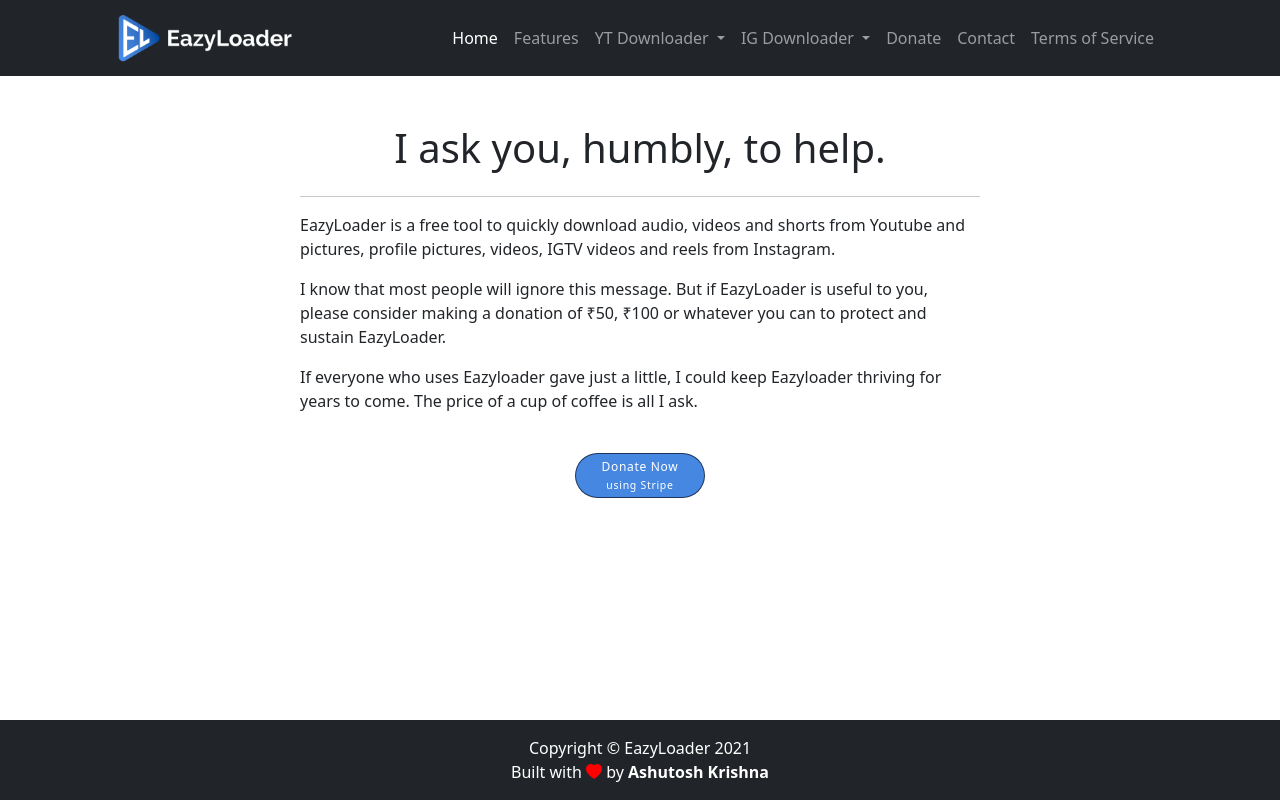
After one commit to ashutoshkrris/EazyLoader, a Flask app: page /donate in a window 1280 px wide. The commit adds this page. Run offline with Flask 2, Linux system fonts and the light colour scheme; some libraries are stand-ins or nearby versions.

Commit message:
Add Donate Button

```diff
--- a/core/routes.py
+++ b/core/routes.py
@@ -207,3 +207,8 @@
 @app.route("/tos")
 def tos():
     return render_template('tos.html', title='Terms of Service')
+
+
+@app.route("/donate")
+def donate():
+    return render_template('donate.html', title='Make your donation now')
--- a/core/static/css/custom.css
+++ b/core/static/css/custom.css
@@ -17,3 +17,81 @@
     width: 60%;
   }
 }
+
+a:link {
+  text-decoration: none;
+}
+
+a:hover {
+  text-decoration: none;
+}
+
+.bn54 {
+  position: relative;
+  outline: none;
+  text-decoration: none;
+  border-radius: 50px;
+  display: flex;
+  justify-content: center;
+  align-items: center;
+  cursor: pointer;
+  text-decoration: none;
+  height: 45px;
+  width: 130px;
+  opacity: 1;
+  background-color: #4687e2;
+  border: 1px solid rgba(0, 0, 0, 0.6);
+}
+
+.bn54 .bn54span {
+  color: #ffffff;
+  font-size: 12px;
+  font-weight: 500;
+  letter-spacing: 0.7px;
+  text-decoration: none;
+}
+
+.bn54:hover {
+  animation: bn54rotate 0.7s ease-in-out both;
+}
+
+.bn54:hover .bn54span {
+  animation: bn54storm 0.7s ease-in-out both;
+  animation-delay: 0.06s;
+}
+
+@keyframes bn54rotate {
+  0% {
+    transform: rotate(0deg) translate3d(0, 0, 0);
+  }
+  25% {
+    transform: rotate(3deg) translate3d(0, 0, 0);
+  }
+  50% {
+    transform: rotate(-3deg) translate3d(0, 0, 0);
+  }
+  75% {
+    transform: rotate(1deg) translate3d(0, 0, 0);
+  }
+  100% {
+    transform: rotate(0deg) translate3d(0, 0, 0);
+  }
+}
+
+@keyframes bn54storm {
+  0% {
+    transform: translate3d(0, 0, 0) translateZ(0);
+  }
+  25% {
+    transform: translate3d(4px, 0, 0) translateZ(0);
+  }
+  50% {
+    transform: translate3d(-3px, 0, 0) translateZ(0);
+  }
+  75% {
+    transform: translate3d(2px, 0, 0) translateZ(0);
+  }
+  100% {
+    transform: translate3d(0, 0, 0) translateZ(0);
+  }
+}
--- a/core/templates/base.html
+++ b/core/templates/base.html
@@ -164,6 +164,14 @@
             <li class="nav-item">
               <a
                 class="nav-link"
+                id="donatelink"
+                href="{{url_for('donate')}}"
+                >Donate</a
+              >
+            </li>
+            <li class="nav-item">
+              <a
+                class="nav-link"
                 id="contactlink"
                 href="{{url_for('index')}}#contact"
                 >Contact</a
@@ -252,6 +260,13 @@
         }
         document.getElementById("contactlink").classList.add("active");
       };
+      document.getElementById("donatelink").onclick = function () {
+        var links = document.getElementsByClassName("nav-link");
+        for (var i = 0; i < links.length; i++) {
+          links[i].classList.remove("active");
+        }
+        document.getElementById("donatelink").classList.add("active");
+      };
     </script>
   </body>
 </html>
--- /dev/null
+++ b/core/templates/donate.html
@@ -0,0 +1,79 @@
+{% extends "base.html" %} {% block title %}{{title}}{% endblock title %} {%
+block meta_tags %}
+<meta
+  name="description"
+  content="A free tool to quickly download audio, videos and shorts from Youtube and pictures, profile pictures, videos, IGTV videos and reels from Instagram"
+/>
+<meta property="og:title" content="{{title}} | EazyLoader" />
+<meta property="og:url" content="{{request.url}}" />
+<meta
+  property="og:description"
+  content="A free tool to quickly download audio, videos and shorts from Youtube and pictures, profile pictures, videos, IGTV videos and reels from Instagram"
+/>
+<meta
+  property="og:image"
+  content="{{ url_for('static', filename='assets/logo.png') }}"
+/>
+<meta name="twitter:card" content="summary_large_image" />
+<meta name="twitter:site" content="@" />
+<meta name="twitter:title" content="{{title}} | EazyLoader" />
+<meta
+  name="twitter:description"
+  content="A free tool to quickly download audio, videos and shorts from Youtube and pictures, profile pictures, videos, IGTV videos and reels from Instagram"
+/>
+<meta
+  name="twitter:image"
+  content="{{ url_for('static', filename='assets/logo.png') }}"
+/>
+{% endblock %} {% block content %}
+
+<!-- Features section-->
+<section class="py-5" style="margin-bottom: 80px">
+  <div class="container px-5">
+    <div class="row gx-5">
+      <h1 class="text-center">I ask you, humbly, to help.</h1>
+
+      <div class="col-lg-2"></div>
+      <div class="col-lg-8">
+        <hr>
+        <p>
+          EazyLoader is a free tool to quickly download audio, videos and shorts
+          from Youtube and pictures, profile pictures, videos, IGTV videos and
+          reels from Instagram.
+        </p>
+        <p>
+          I know that most people will ignore this message. But if EazyLoader is
+          useful to you, please consider making a donation of ₹50, ₹100 or
+          whatever you can to protect and sustain EazyLoader.
+        </p>
+        <p>
+          If everyone who uses Eazyloader gave just a little, I could keep
+          Eazyloader thriving for years to come. The price of a cup of coffee is
+          all I ask.
+        </p>
+        <br />
+        <center>
+          <a href="https://buy.stripe.com/4gw17t5uhaK26qsfYZ">
+            <button class="bn54">
+              <span class="bn54span">
+                Donate Now<br />
+                <small>using Stripe</small>
+              </span>
+            </button>
+          </a>
+          <br />
+          <form>
+            <script
+              src="https://checkout.razorpay.com/v1/payment-button.js"
+              data-payment_button_id="pl_IDcRjGcPSWbnB5"
+              async
+            ></script>
+          </form>
+        </center>
+      </div>
+      <div class="col-lg-2"></div>
+    </div>
+  </div>
+</section>
+
+{% endblock content %}
```
